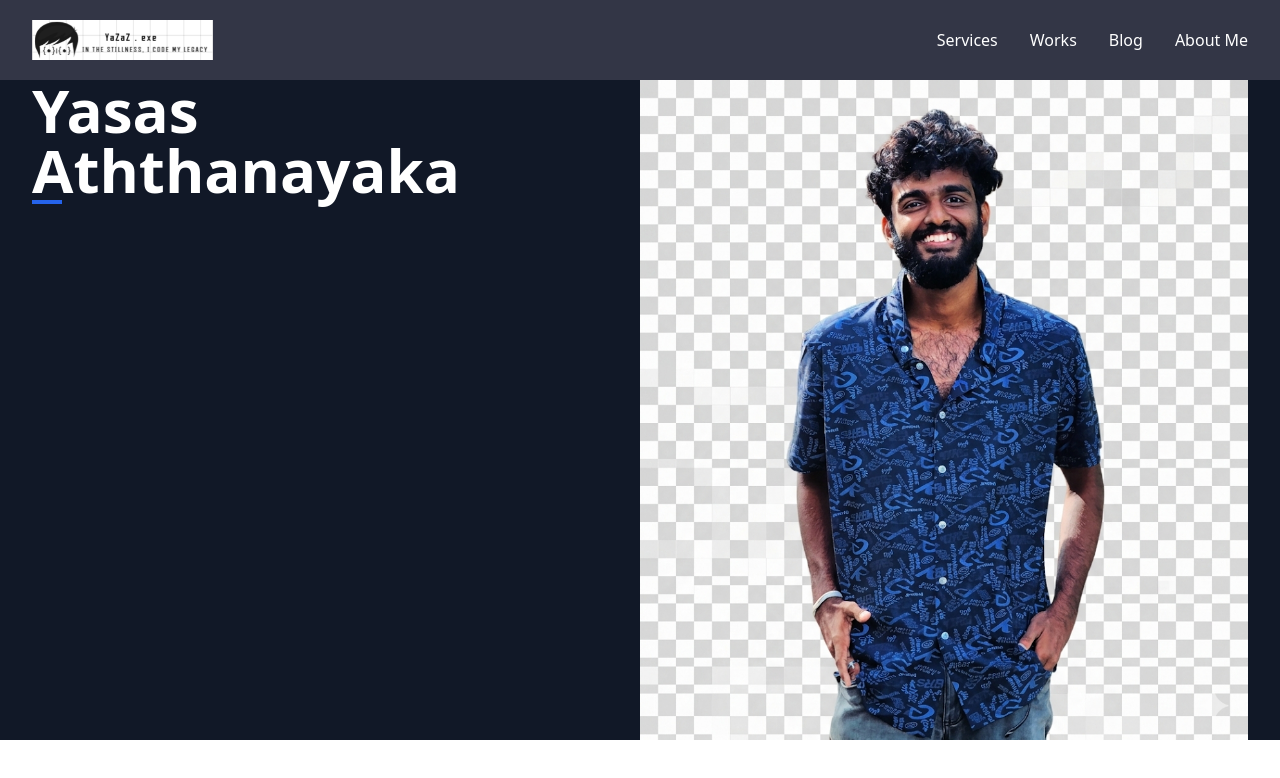
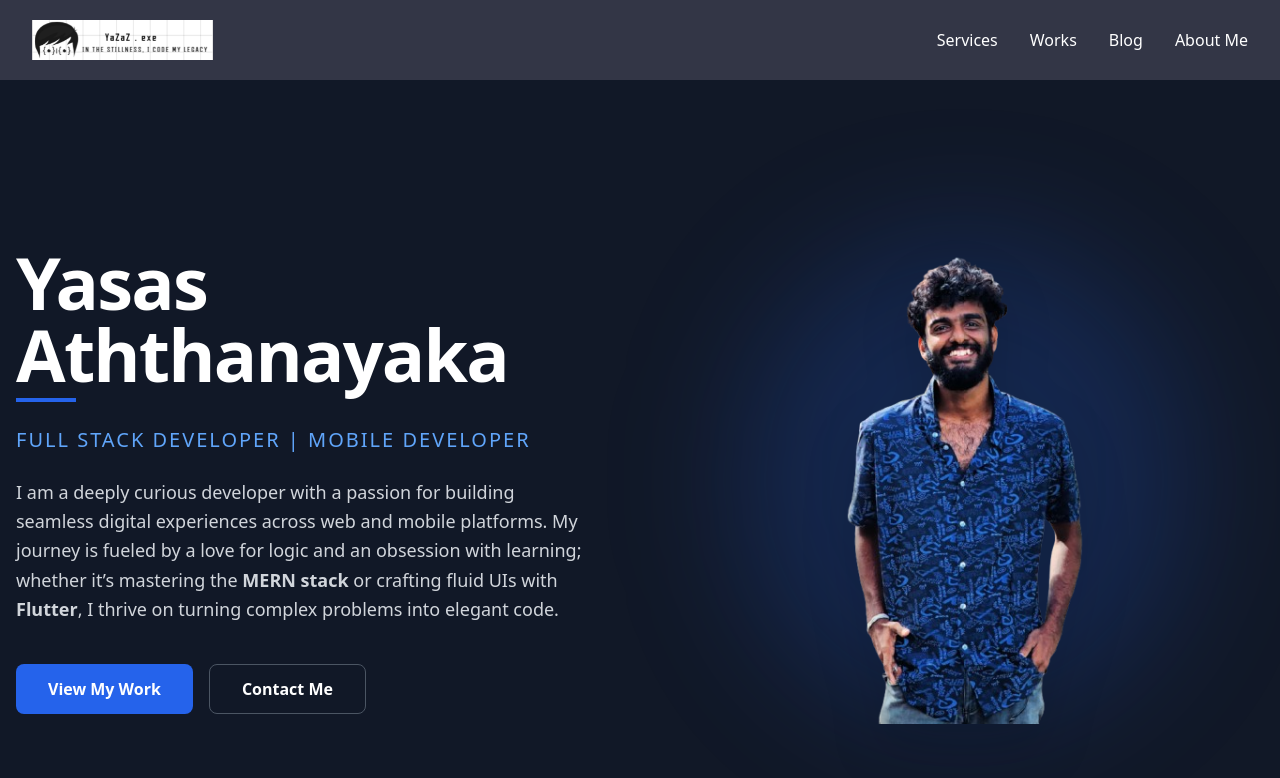
Before and after one commit to HAMYL-Aththnayaka/YaZaZ.exe, a React app: page / in a window 1280 px wide. Shown: the top 778 px of the page. Built offline with nearby package versions, Linux system fonts and the light colour scheme; the HTML template or start-up script is replaced by a standard one.

Commit message:
the hero page updated note only static

```diff
--- a/src/components/Hero/Hero.jsx
+++ b/src/components/Hero/Hero.jsx
@@ -1,26 +1,59 @@
 import React from "react";
-import me from "../../assets/Me.png"
+import me from "../../assets/Me.png";
 
 const Hero = () => {
   return (
-    <>
-      <main className="bg-gray-900 text-white">
-        <div className="container mx-auto">
-          <div className="grid grid-cols-2">
-            <div>
-              <h1 className="text-6xl font-bold">Yasas Aththanayaka</h1>
-              <div className="h-[4px] w-[30px] bg-blue-600"></div>
+    <main className="bg-gray-900 text-white min-h-screen flex items-center py-20">
+      <div className="container mx-auto px-4">
+        <div className="grid grid-cols-1 md:grid-cols-2 gap-12 items-center">
+
+          {/* Text content section */}
+          <div className="space-y-6 order-2 md:order-1">
+            <div className="space-y-2">
+              <h1 className="text-5xl md:text-7xl font-bold tracking-tight">
+                Yasas Aththanayaka
+              </h1>
+              <div className="h-[4px] w-[60px] bg-blue-600"></div>
             </div>
-            {/**image content section */}
-            <div>
-                <img src={me} alt='' className="" />
+
+            <p className="text-blue-400 text-xl font-medium uppercase tracking-widest">
+              Full Stack Developer | Mobile Developer
+            </p>
+
+            <p className="text-gray-300 text-lg leading-relaxed max-w-xl">
+              I am a deeply curious developer with a passion for building seamless
+              digital experiences across web and mobile platforms. My journey is
+              fueled by a love for logic and an obsession with learning; whether
+              it’s mastering the <strong>MERN stack</strong> or crafting fluid UIs with
+              <strong> Flutter</strong>, I thrive on turning complex problems into elegant code.
+            </p>
+
+            <div className="flex gap-4 pt-4">
+              <button className="bg-blue-600 hover:bg-blue-700 text-white px-8 py-3 rounded-lg font-semibold transition-all">
+                View My Work
+              </button>
+              <button className="border border-gray-600 hover:bg-gray-800 text-white px-8 py-3 rounded-lg font-semibold transition-all">
+                Contact Me
+              </button>
             </div>
           </div>
-          {/**Text content section */}
-          <div></div>
+
+          {/* Image content section */}
+          <div className="flex justify-center order-1 md:order-2">
+            <div className="relative">
+              {/* Optional: Subtle glow effect behind the image */}
+              <div className="absolute inset-0 bg-blue-600/20 blur-3xl rounded-full"></div>
+              <img
+                src={me}
+                alt="Yasas Aththanayaka"
+                className="relative z-10 w-full max-w-[350px] md:max-w-[450px] object-contain drop-shadow-2xl"
+              />
+            </div>
+          </div>
+
         </div>
-      </main>
-    </>
+      </div>
+    </main>
   );
 };
 
```
Also changed, not shown: src/assets/Me.png.
